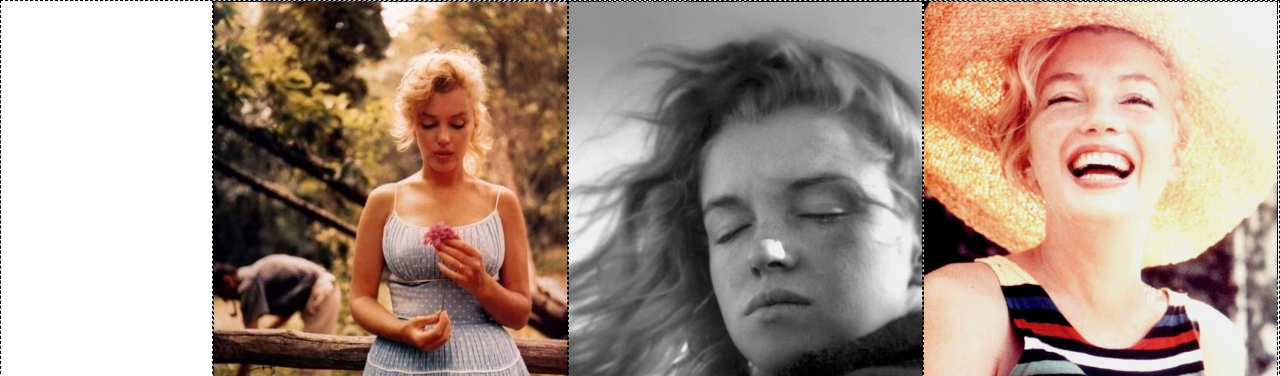
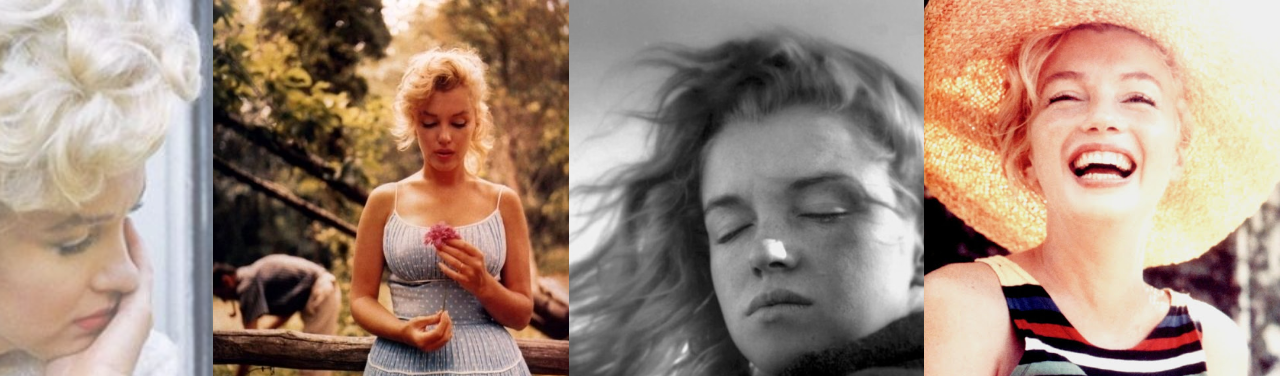
Before and after one commit to leahsherrell/norMarilyn, a plain HTML site: page index.html in a window 1280 px wide. Shown: the top 376 px of the page. Drawn offline with Linux system fonts and the light colour scheme.

Commit message:
add background image for largest view side banner, begin styling banner and text

```diff
--- a/sass/layout/_layout.scss
+++ b/sass/layout/_layout.scss
@@ -1,4 +1,4 @@
-@include responsive-wireframe;
+
 
 // container
 
@@ -10,10 +10,13 @@
 .banner {
   height: 15vh;
   position: relative;
+  background-color: #fcd9c0;
+  opacity: .7;
 }
 
 .banner h1 {
   @include center;
+  background-color: #fcd9c0;
 }
 
 // main-body
@@ -40,6 +43,11 @@
   .banner {
     @include grid-column(2);
     height: 100vh;
+    background-image: url(../img/faceinhand.jpg);
+    background-size: cover;
+    background-position: center;
+    opacity: .7;
+
   }
 
   .container {
```
Also changed, not shown: css/main.css, 1 other file.
